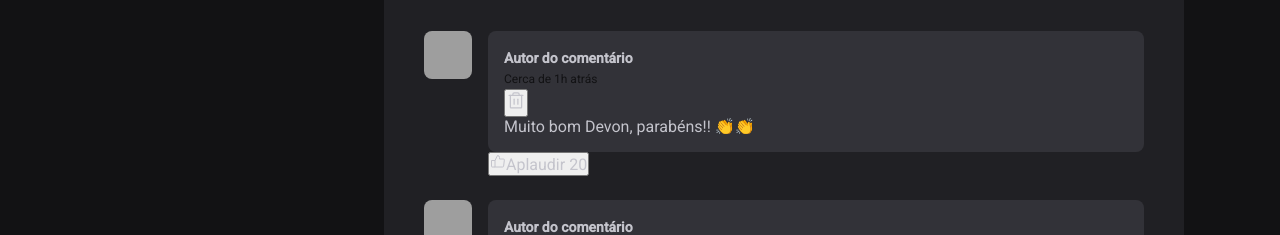
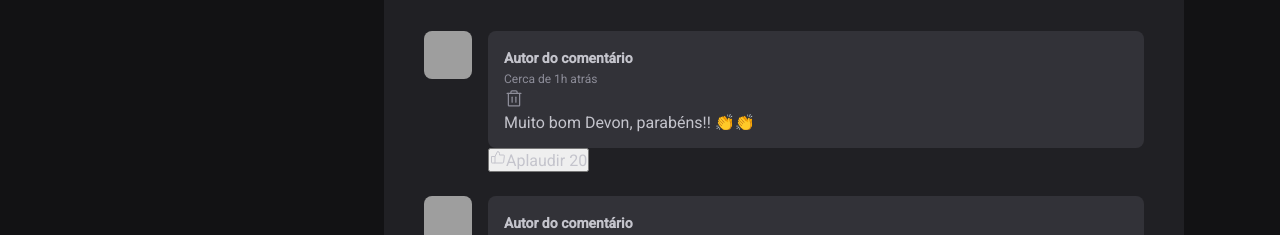
Before and after one commit to mariaeduardabraz/IgniteFeed, a React (Vite) app: page / in a window 1280 px wide. Shown: the part 553-788 px from the top of the page. Built offline with nearby package versions, Linux system fonts and the light colour scheme; grey boxes are pictures that could not be loaded.

Commit message:
styles comment section

```diff
--- a/src/components/Comment.module.css
+++ b/src/components/Comment.module.css
@@ -36,12 +36,12 @@
     display: block;
     font-size: 0.75rem;
     line-height: 1.6;
-    color: var(--backgroundgray);
+    color: var(--supporttext);
 }
 
-.commentContent haeder button {
+.commentContent header button {
     background: transparent;
-    color: var(--backgroundgray);
+    color: var(--supporttext);
     border: 0;
     cursor: pointer;
 }
```
